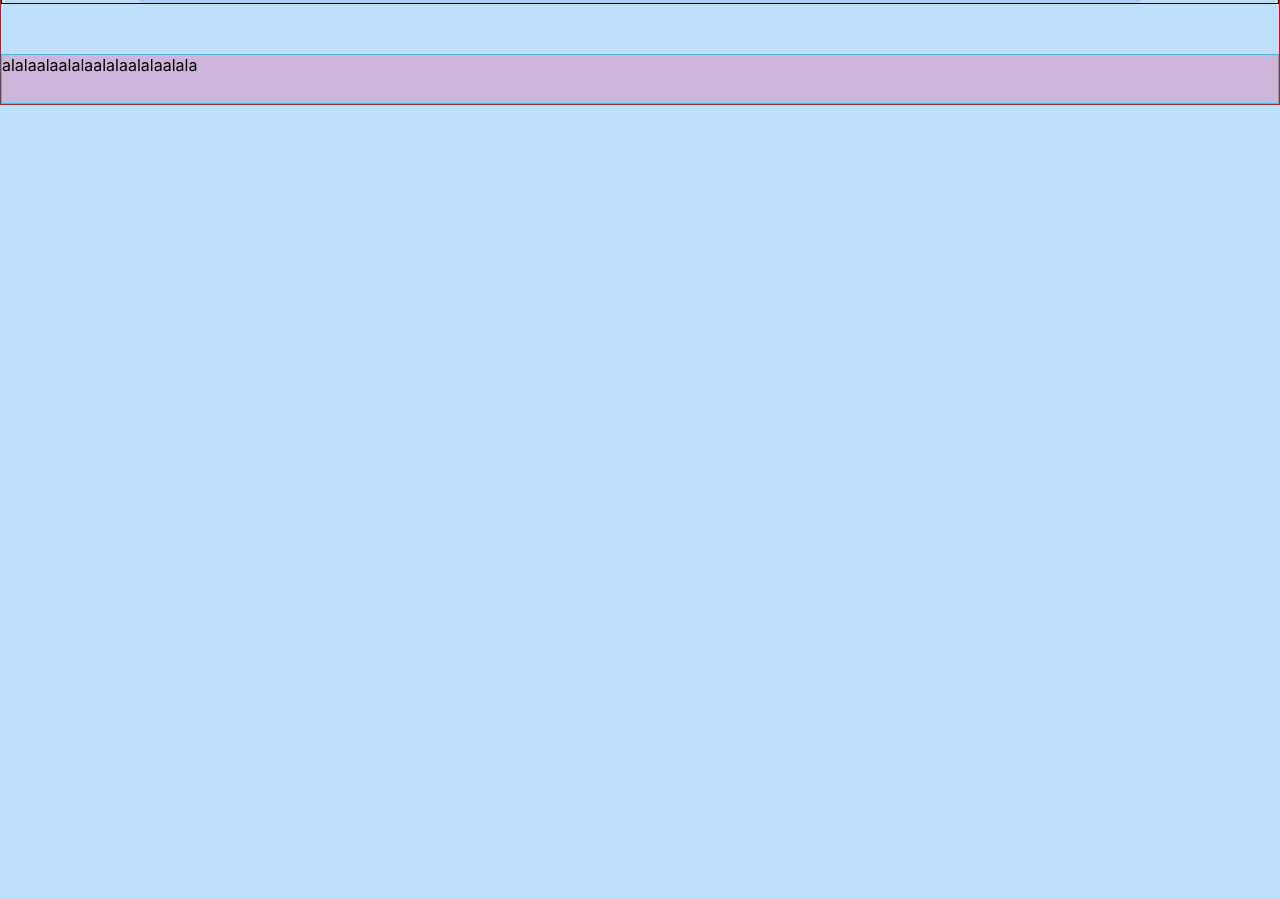
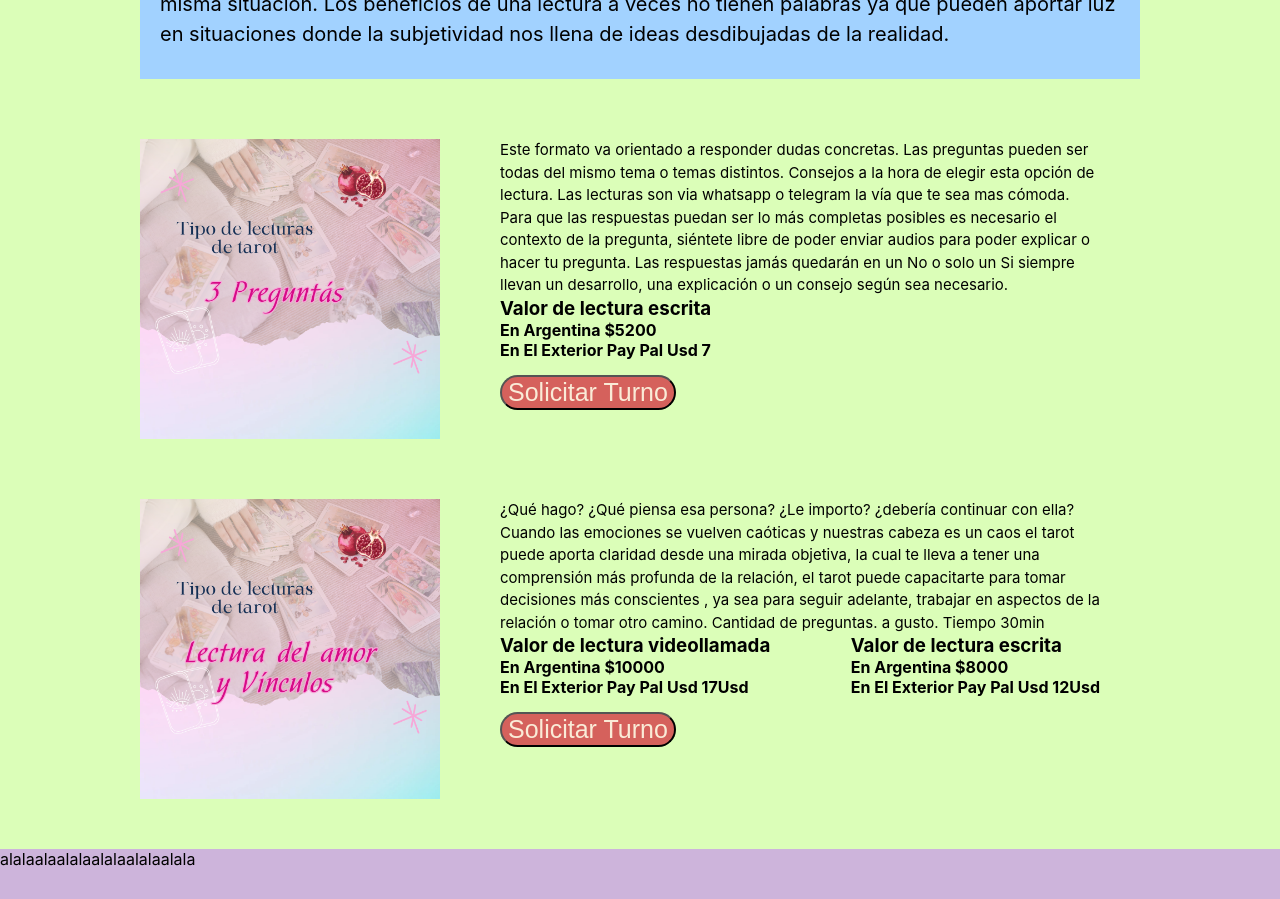
Before and after one commit to ELRODRY/landing-page-july-app, a React (Vite) app: page / in a window 1280 px wide. Shown: the part 1760-2659 px from the top of the page. Before the commit the page ends 1865 px from the top, so only its background shows below. Built offline with nearby package versions, Linux system fonts and the light colour scheme.

Commit message:
carga parcial de imagenes

```diff
--- a/src/App.css
+++ b/src/App.css
@@ -1,5 +1,5 @@
 header {
-  border: solid 1px violet;
+  /* border: solid 1px violet; */
   width: 100%;
   background-color: #FFAFCC;
   height: 40px;
@@ -9,7 +9,7 @@ header {
 }
 
 .precentacion {
-  border: solid 1px black;
+  /* border: solid 1px black; */
   display: flex;
   flex-direction: column;
   align-items: center;
@@ -18,7 +18,6 @@ header {
 
 .precentacionImg {
   width: 1000px;
-  line-height: 2.5px;
 }
 
 .parrafoPresentacion {
@@ -26,6 +25,7 @@ header {
   font-size: 20px;
   margin-top: 30px;
   margin-bottom: 60px;
+  line-height: 1.5;
 }
 
 .segundaPresentacion {
@@ -42,11 +42,12 @@ header {
   margin-bottom: 30px;
   padding-left: 20px;
   padding-right: 20px;
+  line-height: 1.5;
 }
 
 .segundaPresentacionImg {
   width: 700px;
-  line-height: 2.5px;
+
   margin-top: 30px;
 }
 
@@ -61,8 +62,87 @@ h1 {
   margin-bottom: 30px;
 }
 
+
+.servTresPreguntas {
+  display: flex;
+  width: 1000px;
+  margin-top: 60px;
+}
+
+.imgServicioTresPreguntas {
+  width: 300px;
+  height: 300px;
+  margin-right: 60px;
+}
+
+.containerParrafoTresServ {
+  width: 600px;
+}
+
+.parrafoTresServ {
+  line-height: 1.5;
+  font-size: 15px;
+}
+
+button {
+  background-color: #d43040c2;
+  margin-top: 15px;
+  border-radius: 50px;
+  font-size: 25px;
+  color: antiquewhite;
+}
+
+
+.servLecAmorVinculos {
+  display: flex;
+  width: 1000px;
+  margin-top: 60px;
+}
+
+.imgServicioAmorVinculos {
+  width: 300px;
+  height: 300px;
+  margin-right: 60px;
+}
+
+.containerParrafoAmorVinculos {
+  width: 600px;
+}
+
+.parrafoAmorVinculos {
+  line-height: 1.5;
+  font-size: 15px;
+}
+
+.preciosAmorVinculos {
+  display: flex;
+  justify-content: space-between;
+}
+
+
+
+
+
+
+
+
+
+
+
+
+
+
+
+
+
+
+
+
+
+
+
 footer {
-  border: solid 1px rgb(0, 217, 255);
+  /* border: solid 1px rgb(0, 217, 255); */
   height: 50px;
   bottom: 0;
   width: 100%;
--- a/src/App.jsx
+++ b/src/App.jsx
@@ -1,6 +1,8 @@
 import "./App.css";
 import precentacionImg from "./assets/presentacion.jpg";
 import tarotImg from "./assets/tarot.jpg";
+import tresPreguntasImg from "./assets/3preguntas.png";
+import amorVinculosImg from "./assets/lecturaAmorVinculos.png";
 
 function App() {
   return (
@@ -44,9 +46,68 @@ function App() {
             aportar luz en situaciones donde la subjetividad nos llena de ideas
             desdibujadas de la realidad.
           </p>
+        </div>
+        <div className="servTresPreguntas">
+          <img
+            className="imgServicioTresPreguntas"
+            src={tresPreguntasImg}
+            alt="Imagen servicio tres preguntas"
+          />
+          <div className="containerParrafoTresServ">
+            <p className="parrafoTresServ">
+              Este formato va orientado a responder dudas concretas. Las
+              preguntas pueden ser todas del mismo tema o temas distintos.
+              Consejos a la hora de elegir esta opción de lectura. Las lecturas
+              son via whatsapp o telegram la vía que te sea mas cómoda. Para que
+              las respuestas puedan ser lo más completas posibles es necesario
+              el contexto de la pregunta, siéntete libre de poder enviar audios
+              para poder explicar o hacer tu pregunta. Las respuestas jamás
+              quedarán en un No o solo un Si siempre llevan un desarrollo, una
+              explicación o un consejo según sea necesario.
+            </p>
+            <h3>Valor de lectura escrita </h3>
+            <h4>En Argentina $5200</h4>
+            <h4>En El Exterior Pay Pal Usd 7</h4>
+            <a href=" https://wa.link/mdpnf3 " target="_blank">
+              <button>Solicitar Turno</button>
+            </a>
+          </div>
+        </div>
+        <div className="servLecAmorVinculos">
+          <img
+            className="imgServicioAmorVinculos"
+            src={amorVinculosImg}
+            alt="lectura amor vinculos"
+          />
+          <div className="containerParrafoAmorVinculos">
+            <p className="parrafoAmorVinculos">
+              ¿Qué hago? ¿Qué piensa esa persona? ¿Le importo? ¿debería
+              continuar con ella? Cuando las emociones se vuelven caóticas y
+              nuestras cabeza es un caos el tarot puede aporta claridad desde
+              una mirada objetiva, la cual te lleva a tener una comprensión más
+              profunda de la relación, el tarot puede capacitarte para tomar
+              decisiones más conscientes , ya sea para seguir adelante, trabajar
+              en aspectos de la relación o tomar otro camino. Cantidad de
+              preguntas. a gusto. Tiempo 30min
+            </p>
+            <div className="preciosAmorVinculos">
+              <div className="amorVinculosVideoLLamada">
+                <h3>Valor de lectura videollamada</h3>
+                <h4>En Argentina $10000</h4>
+                <h4>En El Exterior Pay Pal Usd 17Usd </h4>
+              </div>
+              <div className="amorVinculosEscritura">
+                <h3>Valor de lectura escrita</h3>
+                <h4>En Argentina $8000</h4>
+                <h4>En El Exterior Pay Pal Usd 12Usd</h4>
+              </div>
+            </div>
 
+            <a href="https://wa.link/n9k5jl" target="_blank"><button>Solicitar Turno</button></a>
+          </div>
         </div>
       </div>
+
       <footer>alalaalaalalaalalaalalaalala</footer>
     </>
   );
--- a/src/index.css
+++ b/src/index.css
@@ -1,6 +1,5 @@
 :root {
   font-family: Inter, system-ui, Avenir, Helvetica, Arial, sans-serif;
-
 
 }
 
@@ -14,8 +13,8 @@ body {
   display: flex;
   min-width: 320px;
   min-height: 100vh;
-  border: solid 1px red;
-  background-color: #BDE0FE;
+  /* border: solid 1px red; */
+  background-color: #dbfeb8;
   flex-direction: column;
   margin: 0;
 
```
Also changed, not shown: src/assets/3preguntas.png (added), src/assets/lecturaAmorVinculos.png (added).
